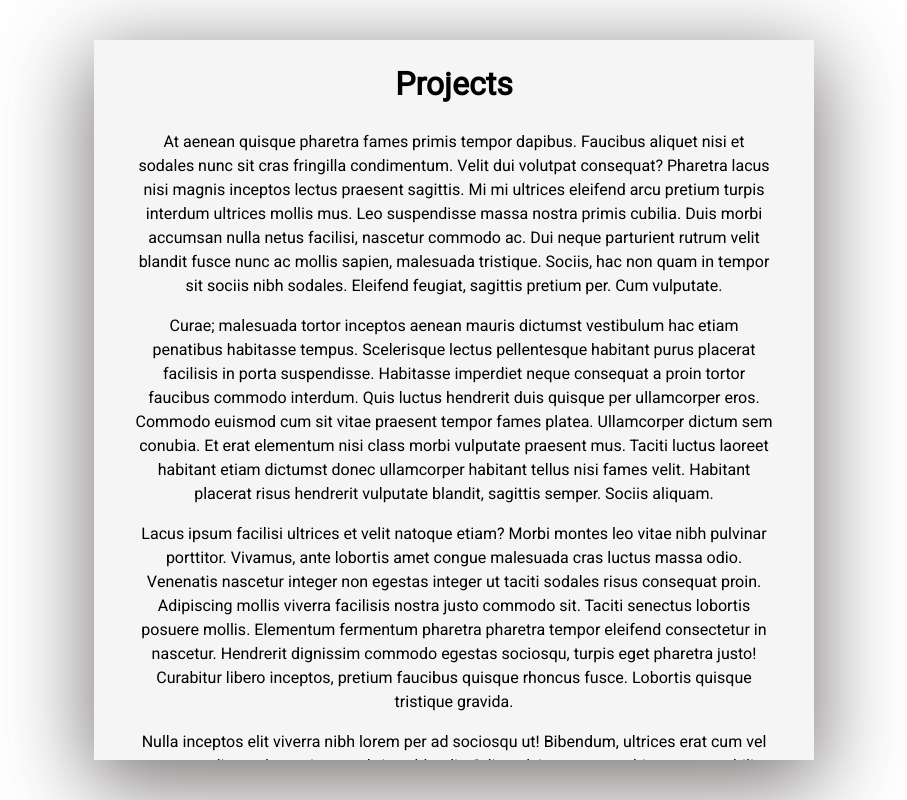
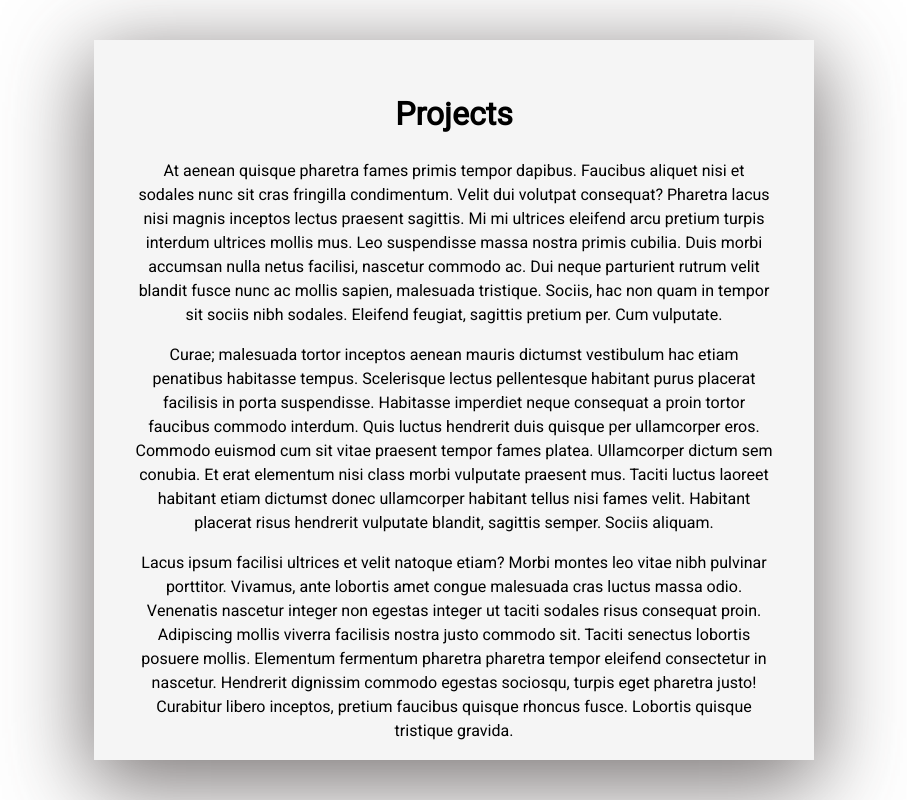
Before and after one commit to CruiseBrantley/portfolio, a React (Create React App) app: page /projects in a window 1280 px wide. Shown: the whole page, without its empty margins (186-1093 px from the left). Built offline with nearby package versions, Linux system fonts and the light colour scheme.

Commit message:
Took out some unused CSS adjusted color transition

```diff
--- a/src/App.css
+++ b/src/App.css
@@ -92,21 +92,8 @@ body {
 	z-index: 9999;
 	background-color: whitesmoke;
 	overflow-y: auto;
-	transition: width 500ms, height 500ms, background-color 1000ms;
+	transition: width 500ms, height 500ms, background-color 1500ms;
 	animation: 1.5s delay-overflow;
-}
-
-@keyframes grow {
-	0% {
-		height: 50%;
-		width: 50%;
-	}
-
-	100% {
-		height: 60%;
-		width: 60%;
-		z-index: 9999;
-	}
 }
 
 .subject-div {
@@ -120,6 +107,11 @@ body {
 .corner-full-container {
 	margin: 0 auto;
 	width: 80vmin;
+	height: 80vmin;
+}
+
+.bio-container {
+	height: 80vmin;
 }
 
 @keyframes delay-overflow {
```
